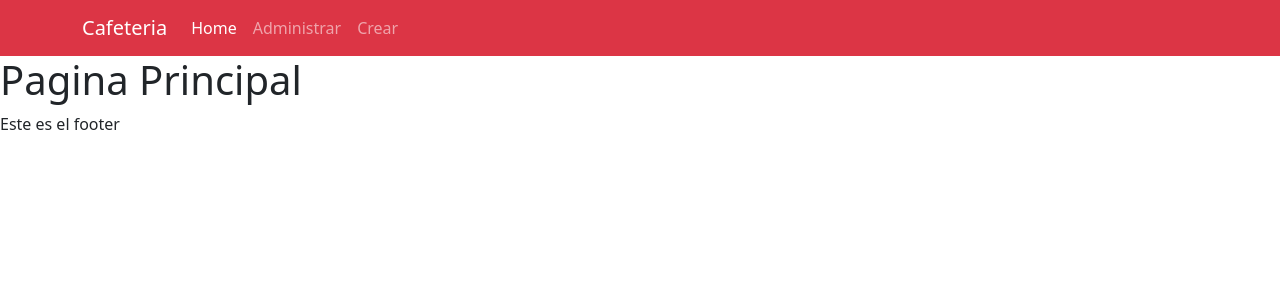
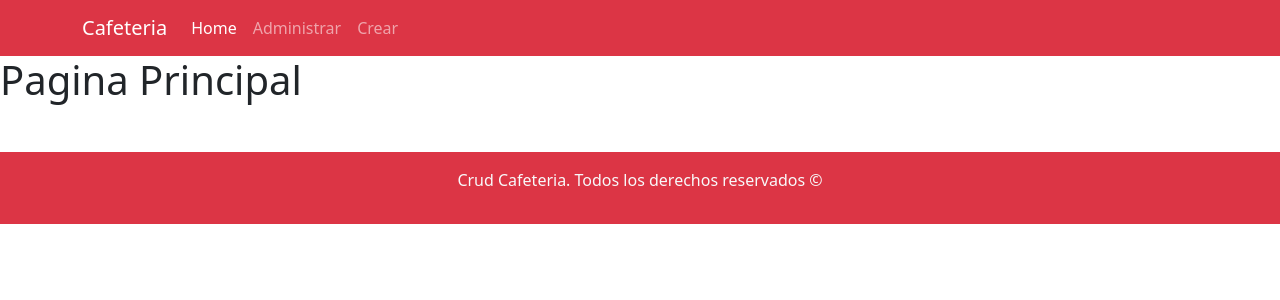
Before and after one commit to franAndrad/cafeteria, a React (Create React App) app: page / in a window 1280 px wide. Shown: the top 300 px of the page. Built offline with nearby package versions, Linux system fonts and the light colour scheme.

Commit message:
se agrego el maquetado del footer

```diff
--- a/src/components/common/Footer.js
+++ b/src/components/common/Footer.js
@@ -2,9 +2,9 @@ import React from 'react';
 
 const Footer = () => {
     return (
-        <div>
-            <p>Este es el footer</p>
-        </div>
+        <section className='bg-danger text-light py-3 text-center mt-5' >
+            <p>Crud Cafeteria. Todos los derechos reservados &copy;</p>
+        </section>
     );
 };
 
```
